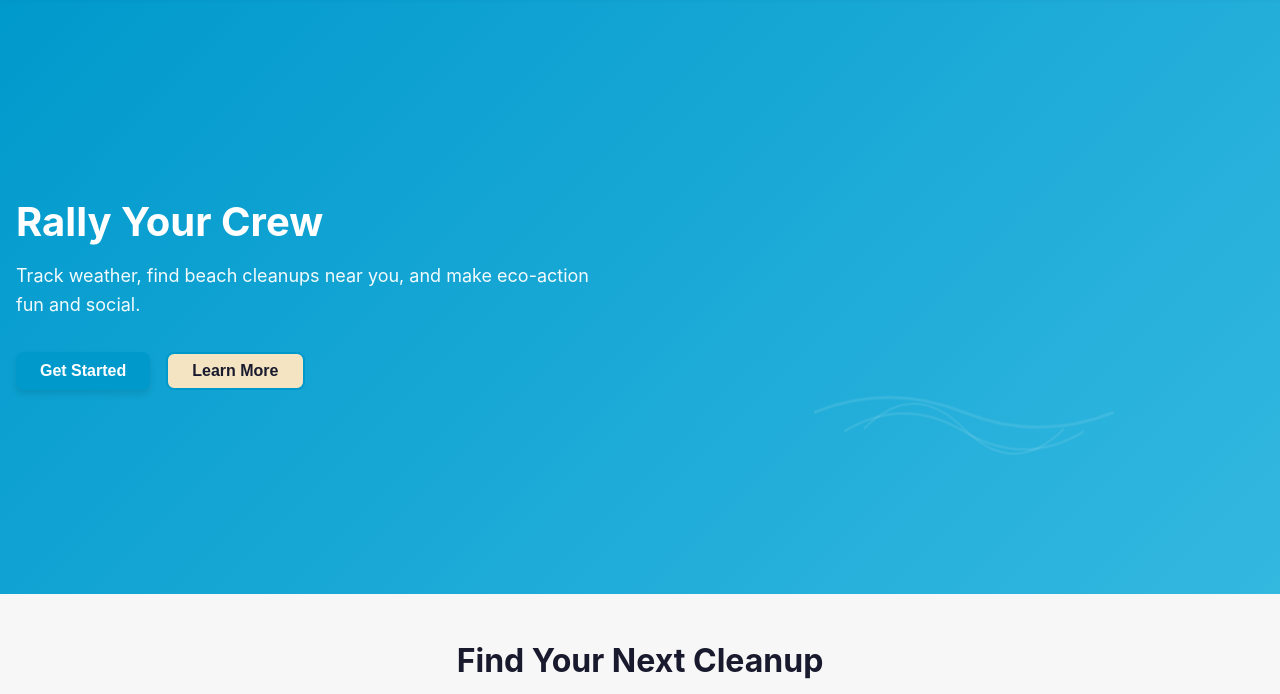
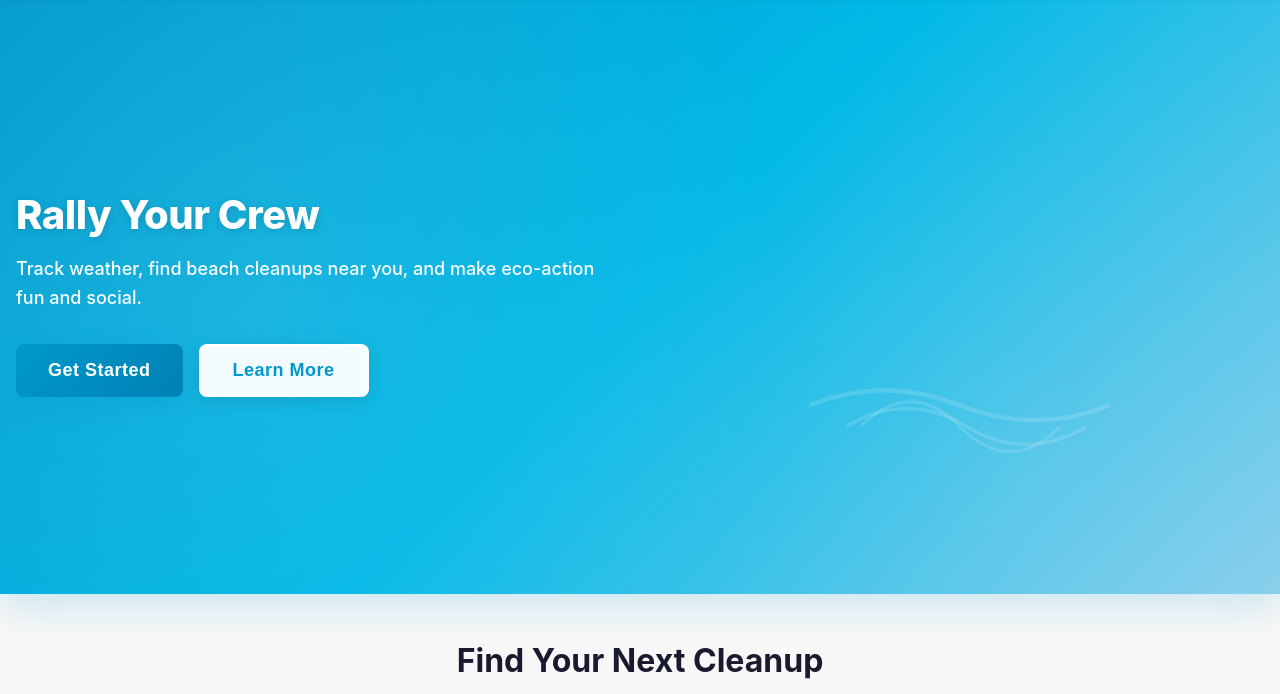
Before and after one commit to 23036113-Trexi/ShoreSquad, a website: page index.html in a window 1280 px wide. Shown: the part 89-783 px from the top of the page. Drawn offline with Linux system fonts and the light colour scheme; no server answers.

Commit message:
style: redesign hero section with enhanced gradients and button styling

```diff
--- a/css/styles.css
+++ b/css/styles.css
@@ -194,6 +194,40 @@ a:focus-visible {
     transform: translateY(-2px);
 }
 
+/* Hero-specific button styling */
+.hero-buttons .btn {
+    font-size: var(--font-size-lg);
+    padding: 14px 32px;
+    font-weight: 700;
+    letter-spacing: 0.5px;
+}
+
+.hero-buttons .btn-primary {
+    background: linear-gradient(135deg, #0099CC 0%, #0081B4 100%);
+    box-shadow: 0 8px 20px rgba(0, 153, 204, 0.3);
+}
+
+.hero-buttons .btn-primary:hover:not(:disabled) {
+    background: linear-gradient(135deg, #0088B8 0%, #006A96 100%);
+    box-shadow: 0 12px 30px rgba(0, 153, 204, 0.4);
+    transform: translateY(-3px);
+}
+
+.hero-buttons .btn-secondary {
+    background-color: rgba(255, 255, 255, 0.95);
+    color: var(--color-primary);
+    border: 2px solid rgba(255, 255, 255, 0.95);
+    font-weight: 700;
+    box-shadow: 0 4px 15px rgba(0, 0, 0, 0.1);
+}
+
+.hero-buttons .btn-secondary:hover:not(:disabled) {
+    background-color: white;
+    border-color: white;
+    box-shadow: 0 8px 25px rgba(0, 0, 0, 0.15);
+    transform: translateY(-3px);
+}
+
 .btn-icon {
     width: 44px;
     height: 44px;
@@ -320,7 +354,7 @@ section {
    ============================================================ */
 
 .hero {
-    background: linear-gradient(135deg, var(--color-primary) 0%, var(--color-primary-light) 100%);
+    background: linear-gradient(135deg, #0099CC 0%, #00B8E6 50%, #87CEEB 100%);
     color: white;
     padding: var(--spacing-2xl) var(--spacing-md);
     display: flex;
@@ -330,6 +364,20 @@ section {
     min-height: 600px;
     position: relative;
     overflow: hidden;
+    box-shadow: 0 10px 40px rgba(0, 153, 204, 0.2);
+}
+
+.hero::before {
+    content: '';
+    position: absolute;
+    top: 0;
+    left: 0;
+    right: 0;
+    bottom: 0;
+    background:
+        radial-gradient(circle at 20% 50%, rgba(255, 255, 255, 0.1) 0%, transparent 50%),
+        radial-gradient(circle at 80% 80%, rgba(255, 255, 255, 0.05) 0%, transparent 50%);
+    pointer-events: none;
 }
 
 .hero-content {
@@ -341,12 +389,17 @@ section {
     font-size: var(--font-size-3xl);
     margin-bottom: var(--spacing-md);
     color: white;
+    font-weight: 800;
+    letter-spacing: -0.5px;
+    text-shadow: 0 2px 8px rgba(0, 0, 0, 0.15);
 }
 
 .hero-content p {
     font-size: var(--font-size-lg);
     margin-bottom: var(--spacing-xl);
-    color: rgba(255, 255, 255, 0.95);
+    color: rgba(255, 255, 255, 0.98);
+    font-weight: 500;
+    line-height: 1.6;
 }
 
 .hero-buttons {
@@ -367,7 +420,8 @@ section {
 .wave {
     position: absolute;
     bottom: 0;
-    opacity: 0.1;
+    opacity: 0.15;
+    filter: drop-shadow(0 2px 4px rgba(0, 0, 0, 0.1));
 }
 
 .wave1 {
@@ -392,14 +446,21 @@ section {
 }
 
 @keyframes wave {
-
     0%,
     100% {
-        transform: translateY(0px);
+        transform: translateY(0px) translateX(0px);
+    }
+
+    25% {
+        transform: translateY(-15px) translateX(5px);
     }
 
     50% {
-        transform: translateY(-20px);
+        transform: translateY(-25px) translateX(0px);
+    }
+
+    75% {
+        transform: translateY(-15px) translateX(-5px);
     }
 }
 
@@ -416,24 +477,24 @@ section {
     height: 500px;
     border-radius: var(--radius);
     box-shadow: var(--shadow-lg);
-    background-color: white;
-    display: flex;
-    align-items: center;
-    justify-content: center;
+    background-color: #f0f0f0;
     margin-bottom: var(--spacing-xl);
     overflow: hidden;
     border: 1px solid var(--color-border);
     position: relative;
-    flex-direction: column;
 }
 
 .google-map-iframe {
-    border-radius: var(--radius);
     width: 100%;
     height: 100%;
     border: none;
-    flex: 1;
-    min-height: 100%;
+}
+
+.map-container iframe {
+    width: 100%;
+    height: 100%;
+    border: none;
+    display: block;
 }
 
 .map-overlay {
```
